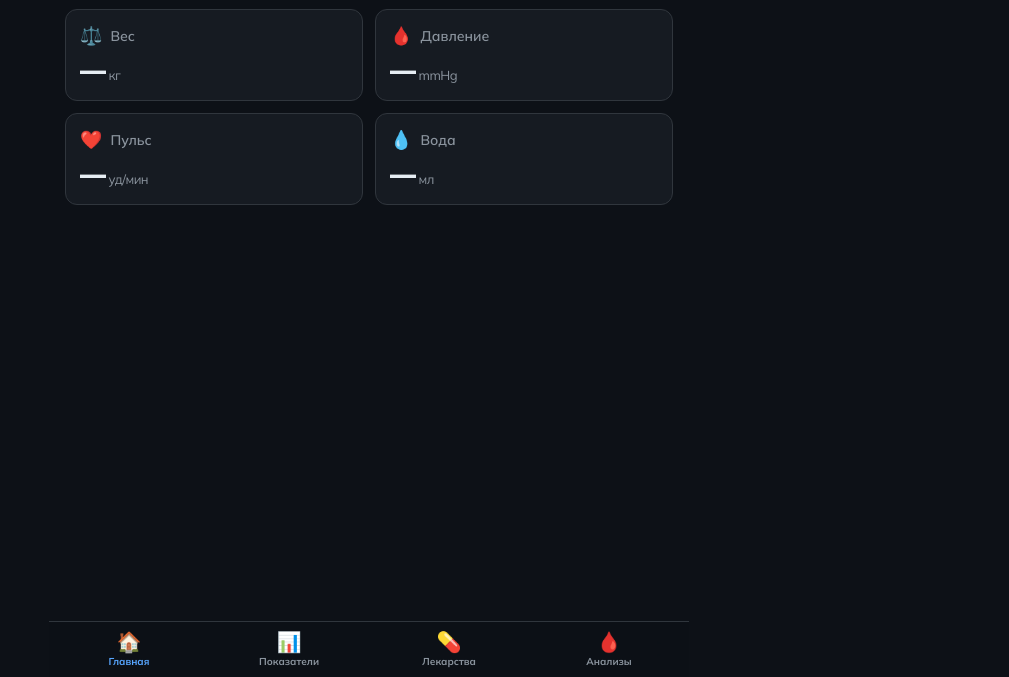
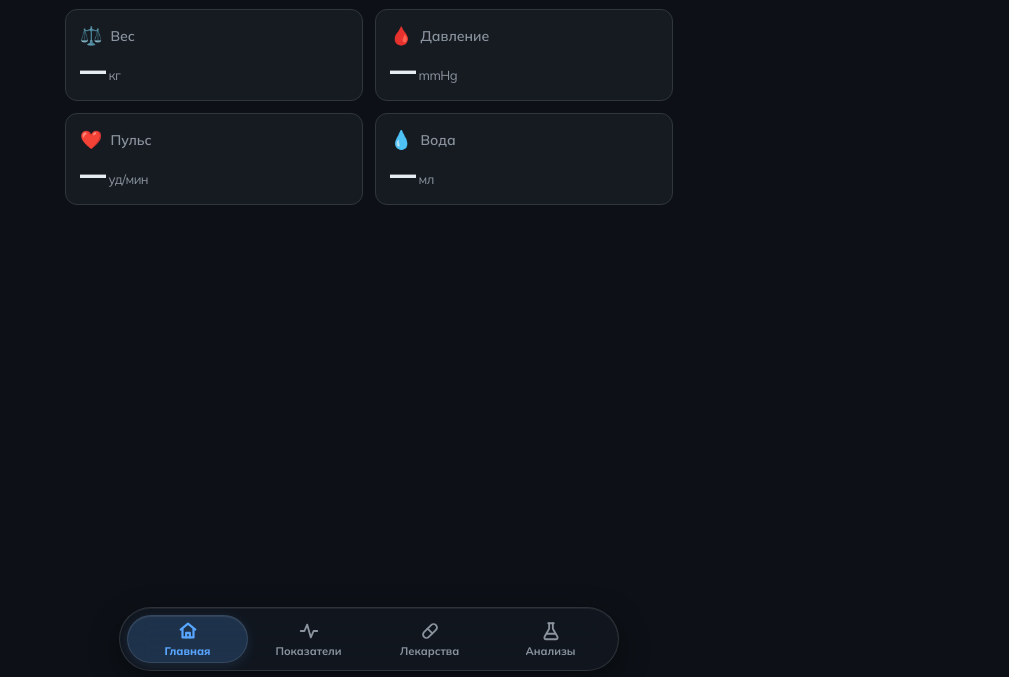
Before and after one commit to adar4026/LexLife, a website: page index.html in a window 1280 px wide. Shown: the part 123-800 px from the top of the page, without its empty margins (271-1280 px from the left). Drawn offline with Linux system fonts and the light colour scheme; a web font is replaced by a local one.

Commit message:
feat: floating capsule bottom navigation (LexMoney style)
- Bottom nav is now a floating rounded capsule: 14px side margins (12px
  at <=340px), 64px height, 32px radius, glass + soft border/shadow,
  sits on the safe-area boundary: bottom max(6px, safe-area-inset-bottom)
- 4 sections (Home, Metrics, Meds, Tests) as <a href="#/..."> links with
  inline SVG icons (currentColor) instead of emoji; aria-label on <nav>,
  aria-current="page", focus-visible ring, active = accent + pill +
  bolder label/stroke
- One shared active indicator moved via transform by --nav-index
  (200 ms, no overshoot, instant on first show; reduced motion respected)
- Single bottom-spacing token --tab-space for screen content and toast
- Nested screens keep their section active (existing resolve() mapping)
- New js/ui/bottomNav.js in SW precache, CACHE_VERSION lexlife-v37
- Tests: tests/bottom-nav.test.mjs (unit + markup/CSS contracts),
  tests/e2e/bottom-nav.e2e.mjs (in-browser checks)

Co-Authored-By: Claude Opus 5.5 <noreply@anthropic.com>

```diff
--- a/css/styles.css
+++ b/css/styles.css
@@ -16,7 +16,18 @@
   --red: #f85149;
   --text: #e6edf3;
   --text2: #8b949e;
-  --tabbar-bg: rgba(13, 17, 23, 0.9);
+  /* Нижняя капсула (как в LexMoney): стекло, тонкий контур, мягкая тень; подложка — акцент */
+  --nav-bg: rgba(22, 27, 34, 0.62);
+  --nav-bg-solid: rgba(22, 27, 34, 0.97);
+  --nav-border: rgba(255, 255, 255, 0.12);
+  --nav-highlight: rgba(255, 255, 255, 0.06);
+  --nav-shadow: 0 10px 30px rgba(0, 0, 0, 0.45);
+  --nav-blur: 16px;
+  --nav-saturate: 150%;
+  --nav-muted: var(--text2);
+  --nav-pill-bg: rgba(88, 166, 255, 0.2);
+  --nav-pill-border: rgba(255, 255, 255, 0.1);
+  --nav-pill-shadow: inset 0 1px 0 rgba(255, 255, 255, 0.08), 0 3px 12px rgba(88, 166, 255, 0.12);
   /* Серии графиков (провалидированы на CVD/контраст для тёмной поверхности) */
   --viz-1: #3987e5;
   --viz-2: #d95926;
@@ -24,9 +35,16 @@
   --radius: 12px;
   --radius-lg: 16px;
 
-  --tab-h: 56px;
   --safe-top: env(safe-area-inset-top, 0px);
   --safe-bottom: env(safe-area-inset-bottom, 0px);
+  /* Нижняя навигация — единый источник геометрии:
+     --tab-h      высота капсулы;
+     --tab-bottom капсула садится на границу safe area (iPhone с Home Indicator),
+                  без safe area — минимум 6px от края (проверено LexMoney на устройстве);
+     --tab-space  нижний отступ контента: последний элемент прокручивается выше капсулы. */
+  --tab-h: 64px;
+  --tab-bottom: max(6px, var(--safe-bottom));
+  --tab-space: calc(var(--tab-bottom) + var(--tab-h) + 20px);
 
   --font-head: 'Unbounded', -apple-system, BlinkMacSystemFont, system-ui, sans-serif;
   --font-body: 'Mulish', -apple-system, BlinkMacSystemFont, system-ui, sans-serif;
@@ -79,8 +97,7 @@ h1, h2, h3 {
   flex: 1;
   overflow-y: auto;
   -webkit-overflow-scrolling: touch;
-  padding: calc(var(--safe-top) + 12px) 16px
-    calc(var(--tab-h) + var(--safe-bottom) + 24px);
+  padding: calc(var(--safe-top) + 12px) 16px var(--tab-space);
 }
 
 /* ---------- Заголовок экрана ---------- */
@@ -603,43 +620,106 @@ button.tv-doc:active { background: var(--surface-2); }
 .timeline__date { font-size: 12px; color: var(--text2); }
 .timeline__event { font-size: 14px; margin-top: 2px; }
 
-/* ---------- Нижний таб-бар ---------- */
-
+/* ---------- Нижняя навигация — плавающая капсула (по образцу LexMoney) ----------
+   Не касается краёв (14px, на ≤340px — 12px), садится на границу safe area,
+   высота постоянна на всех экранах. Колонки равные (grid), поэтому общий
+   индикатор активного пункта ездит через transform по --nav-index без
+   измерения DOM. Центрирование — left/right + margin:auto, не translateX(-50%):
+   дробный transform вместе с backdrop-filter размывает текст в Safari. */
 .tab-bar {
   position: fixed;
-  bottom: 0;
-  left: 0;
-  right: 0;
-  max-width: 640px;
+  left: 14px;
+  right: 14px;
+  bottom: var(--tab-bottom);
+  max-width: 500px;
+  height: var(--tab-h);
   margin: 0 auto;
-  height: calc(var(--tab-h) + var(--safe-bottom));
-  padding-bottom: var(--safe-bottom);
-  display: flex;
-  background: rgba(13, 17, 23, 0.9);
-  backdrop-filter: saturate(180%) blur(20px);
-  -webkit-backdrop-filter: saturate(180%) blur(20px);
-  border-top: 1px solid var(--border);
+  padding: 7px;
+  display: grid;
+  grid-template-columns: repeat(var(--nav-count, 4), minmax(0, 1fr));
+  background: var(--nav-bg);
+  border: 1px solid var(--nav-border);
+  border-radius: 32px;
+  box-shadow: var(--nav-shadow), inset 0 1px 0 var(--nav-highlight);
+  -webkit-backdrop-filter: blur(var(--nav-blur)) saturate(var(--nav-saturate));
+  backdrop-filter: blur(var(--nav-blur)) saturate(var(--nav-saturate));
+  overflow: hidden;
   z-index: 100;
-  background: var(--tabbar-bg);
+}
+@supports not ((backdrop-filter: blur(1px)) or (-webkit-backdrop-filter: blur(1px))) {
+  .tab-bar { background: var(--nav-bg-solid); }
 }
 
+/* Общий индикатор: ширина — одна колонка, положение — --nav-index (bottomNav.js) */
+.tab-bar__indicator {
+  position: absolute;
+  top: 7px;
+  bottom: 7px;
+  left: 7px;
+  width: calc((100% - 14px) / var(--nav-count, 4));
+  border-radius: 999px;
+  background: var(--nav-pill-bg);
+  border: 1px solid var(--nav-pill-border);
+  box-shadow: var(--nav-pill-shadow);
+  pointer-events: none;
+  opacity: 0;
+  transform: translate3d(calc(var(--nav-index, 0) * 100%), 0, 0);
+  transition: opacity 0.18s ease, transform 0.2s cubic-bezier(0.32, 0.72, 0, 1);
+}
+.tab-bar__indicator.is-ready { opacity: 1; }
+
 .tab {
-  flex: 1;
-  border: 0;
-  background: none;
+  position: relative;
+  z-index: 1;
+  min-width: 0;
   display: flex;
   flex-direction: column;
   align-items: center;
   justify-content: center;
   gap: 3px;
-  padding: 6px 0;
-  color: var(--text2);
-  transition: color 0.12s ease;
+  padding: 0 2px;
+  border-radius: 999px;
+  color: var(--nav-muted);
+  text-decoration: none;
+  -webkit-touch-callout: none; /* долгое нажатие на ссылку в iOS не открывает превью */
+  -webkit-user-select: none;
+  user-select: none;
+  transition: color 0.2s ease, transform 0.15s ease;
 }
-.tab__emoji { font-size: 20px; line-height: 1; }
-.tab__label { font-size: 10px; font-weight: 700; }
+.tab__icon {
+  flex-shrink: 0;
+  width: 22px;
+  height: 22px;
+  fill: none;
+  stroke: currentColor;
+  stroke-width: 2;
+  stroke-linecap: round;
+  stroke-linejoin: round;
+}
+.tab__label {
+  max-width: 100%;
+  font-size: 11px;
+  font-weight: 700;
+  line-height: 1.1;
+  white-space: nowrap;
+  overflow: hidden;
+  text-overflow: ellipsis;
+}
+/* активный пункт: акцент + подложка + более жирные подпись и штрих (не только цвет) */
 .tab.is-active { color: var(--blue); }
-.tab:active { opacity: 0.6; }
+.tab.is-active .tab__label { font-weight: 800; }
+.tab.is-active .tab__icon { stroke-width: 2.4; }
+.tab:active { transform: scale(0.94); }
+.tab:focus-visible { outline: 2px solid var(--blue); outline-offset: -3px; }
+
+@media (max-width: 340px) {
+  .tab-bar { left: 12px; right: 12px; }
+  .tab__label { font-size: 10px; }
+}
+@media (prefers-reduced-motion: reduce) {
+  .tab-bar__indicator { transition: opacity 0.18s ease; }
+  .tab { transition: color 0.2s ease; }
+}
 
 /* ---------- Витальные показатели (вкладка «Показатели») ---------- */
 
@@ -1011,7 +1091,15 @@ body.is-scroll-locked {
   --border: rgba(60, 60, 67, 0.16);
   --text: #1c1c1e;
   --text2: #6b6b72;
-  --tabbar-bg: rgba(249, 249, 251, 0.92);
+  --nav-bg: rgba(255, 255, 255, 0.72);
+  --nav-bg-solid: rgba(255, 255, 255, 0.97);
+  --nav-border: rgba(60, 60, 67, 0.16);
+  --nav-highlight: rgba(255, 255, 255, 0.7);
+  --nav-shadow: 0 10px 30px rgba(28, 32, 60, 0.12);
+  --nav-muted: #5d5d66;
+  --nav-pill-bg: rgba(10, 114, 232, 0.13);
+  --nav-pill-border: rgba(255, 255, 255, 0.6);
+  --nav-pill-shadow: inset 0 1px 0 rgba(255, 255, 255, 0.5), 0 3px 12px rgba(10, 114, 232, 0.1);
   --blue: #0a72e8;
   --green: #29a745;
   --orange: #e07b1a;
--- a/index.html
+++ b/index.html
@@ -33,24 +33,26 @@
 
     <main class="screen" id="screen" role="main"></main>
 
-    <!-- Нижний таб-бар: Главная · Показатели · Лекарства · Анализы -->
-    <nav class="tab-bar" id="tab-bar" role="navigation" aria-label="Основная навигация">
-      <button class="tab" data-route="home" type="button">
-        <span class="tab__emoji" aria-hidden="true">🏠</span>
+    <!-- Нижняя навигация — плавающая капсула (как в LexMoney): Главная · Показатели · Лекарства · Анализы.
+         Один общий индикатор переезжает между колонками (js/ui/bottomNav.js). -->
+    <nav class="tab-bar" id="tab-bar" aria-label="Основные разделы" style="--nav-count:4">
+      <span class="tab-bar__indicator" aria-hidden="true"></span>
+      <a class="tab" href="#/home" data-route="home">
+        <svg class="tab__icon" viewBox="0 0 24 24" aria-hidden="true"><path d="M4 10.5 12 4l8 6.5"/><path d="M6 10v9h12v-9"/><path d="M10 19v-5h4v5"/></svg>
         <span class="tab__label">Главная</span>
-      </button>
-      <button class="tab" data-route="metrics" type="button">
-        <span class="tab__emoji" aria-hidden="true">📊</span>
+      </a>
+      <a class="tab" href="#/metrics" data-route="metrics">
+        <svg class="tab__icon" viewBox="0 0 24 24" aria-hidden="true"><path d="M3 12h4l3-7 4 14 3-7h4"/></svg>
         <span class="tab__label">Показатели</span>
-      </button>
-      <button class="tab" data-route="meds" type="button">
-        <span class="tab__emoji" aria-hidden="true">💊</span>
+      </a>
+      <a class="tab" href="#/meds" data-route="meds">
+        <svg class="tab__icon" viewBox="0 0 24 24" aria-hidden="true"><rect x="2.8" y="8.3" width="18.4" height="7.4" rx="3.7" transform="rotate(-45 12 12)"/><path d="m9.4 9.4 5.2 5.2"/></svg>
         <span class="tab__label">Лекарства</span>
-      </button>
-      <button class="tab" data-route="tests" type="button">
-        <span class="tab__emoji" aria-hidden="true">🩸</span>
+      </a>
+      <a class="tab" href="#/tests" data-route="tests">
+        <svg class="tab__icon" viewBox="0 0 24 24" aria-hidden="true"><path d="M9 3.5h6"/><path d="M10 3.5v6L5 18.3a1.8 1.8 0 0 0 1.6 2.7h10.8a1.8 1.8 0 0 0 1.6-2.7L14 9.5v-6"/><path d="M7.4 15h9.2"/></svg>
         <span class="tab__label">Анализы</span>
-      </button>
+      </a>
     </nav>
   </div>
 
--- /dev/null
+++ b/js/ui/bottomNav.js
@@ -0,0 +1,37 @@
+/* =========================================================
+   js/ui/bottomNav.js — нижняя плавающая капсула (Главная · Показатели ·
+   Лекарства · Анализы), по образцу LexMoney.
+   Один общий индикатор (.tab-bar__indicator) переезжает между равными
+   колонками через transform: положение — CSS по --nav-index, геометрия
+   не измеряется и верна на любой ширине. Здесь только активный пункт:
+   класс, aria-current и индекс. Переходы — обычные ссылки href="#/…"
+   (hashchange → render), без перезагрузки страницы.
+   ========================================================= */
+
+/* tab — маршрут вкладки ('home' | 'metrics' | 'meds' | 'tests') или null
+   (экран вне вкладок: индикатор прячется). Первое появление индикатора —
+   без анимации, дальше — плавный переезд (transition в CSS). */
+export function setActiveTab(nav, tab) {
+  if (!nav) return -1;
+  const items = Array.from(nav.querySelectorAll('.tab'));
+  const idx = items.findIndex((a) => a.dataset.route === tab);
+  items.forEach((a, i) => {
+    const on = i === idx;
+    a.classList.toggle('is-active', on);
+    if (on) a.setAttribute('aria-current', 'page');
+    else a.removeAttribute('aria-current');
+  });
+  const ind = nav.querySelector('.tab-bar__indicator');
+  if (!ind) return idx;
+  if (idx < 0) { ind.classList.remove('is-ready'); return idx; }
+  if (!ind.classList.contains('is-ready')) {
+    ind.style.transition = 'none';
+    nav.style.setProperty('--nav-index', String(idx));
+    ind.classList.add('is-ready');
+    void ind.offsetWidth; // reflow: transition:none применяется до возврата стилей
+    ind.style.transition = '';
+    return idx;
+  }
+  nav.style.setProperty('--nav-index', String(idx));
+  return idx;
+}
--- a/sw.js
+++ b/sw.js
@@ -8,7 +8,7 @@
    короткий commit: каждый deploy main = новый sw.js = обновление кэша.
    ========================================================= */
 
-const CACHE_VERSION = 'lexlife-v36';
+const CACHE_VERSION = 'lexlife-v37';
 const FONT_CACHE = 'lexlife-fonts-v1';
 /* Журнал показанных срабатываний (push/локально) — общий со страницей (js/services/occurrenceStore.js) */
 const OCC_CACHE = 'lexlife-occ-v1';
@@ -34,6 +34,7 @@ const APP_SHELL = [
   './js/services/deployment.js',
   './js/ui/charts.js',
   './js/ui/docViewer.js',
+  './js/ui/bottomNav.js',
   './js/vendor/pdfjs/pdf.min.js',
   './js/vendor/pdfjs/pdf.worker.min.js',
   './manifest.json',
```
Also changed, not shown: tests/bottom-nav.test.mjs (added, +163 -0 lines), tests/e2e/bottom-nav.e2e.mjs (added, +131 -0 lines), tests/notifications.test.mjs (+1 -1 lines), tests/run-all.mjs (+1 -1 lines), js/app.js.
